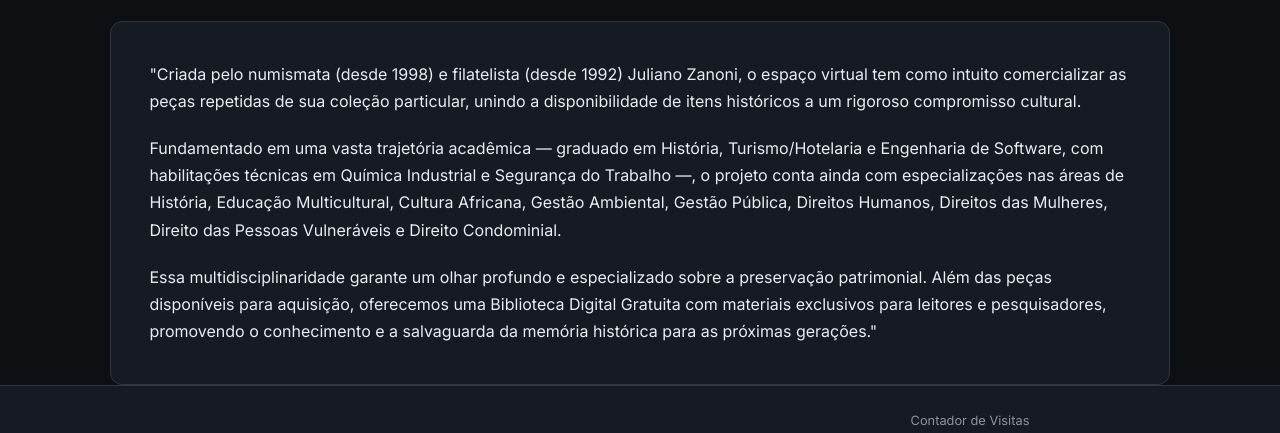
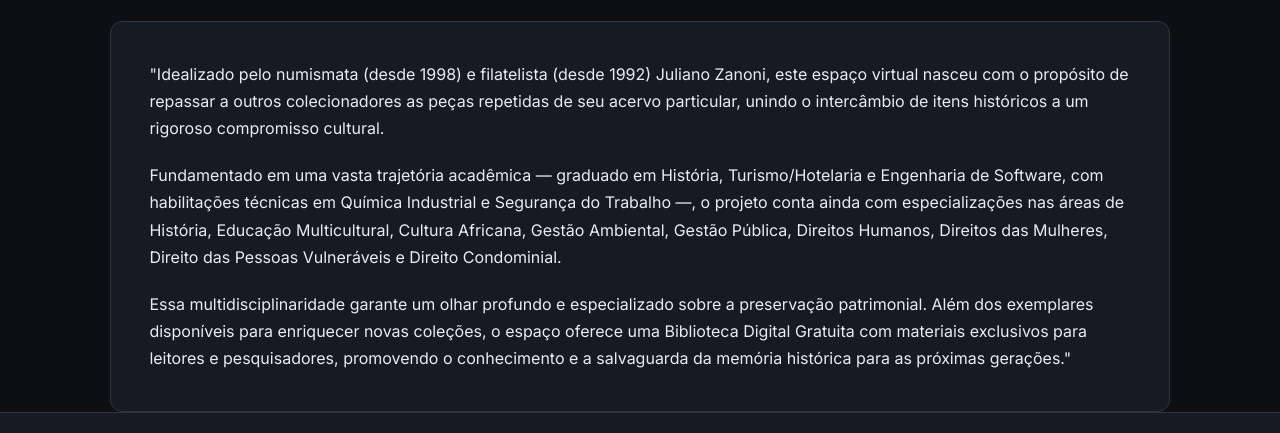
Before and after one commit to zanoniweb/numismaticaloja, a plain HTML site: page index.html in a window 1280 px wide. Shown: the part 301-734 px from the top of the page. Drawn offline with Linux system fonts and the light colour scheme; grey boxes are pictures that could not be loaded.

Commit message:
Add files via upload

```diff
--- a/index.html
+++ b/index.html
@@ -223,9 +223,9 @@ main {
         <section class="about-section">
             <h1 class="page-title">Zanoni Numismática: A origem da loja</h1>
             <div class="content-card">
-                <p>"Criada pelo numismata (desde 1998) e filatelista (desde 1992) Juliano Zanoni, o espaço virtual tem como intuito comercializar as peças repetidas de sua coleção particular, unindo a disponibilidade de itens históricos a um rigoroso compromisso cultural.</p>
-                <p>Fundamentado em uma vasta trajetória acadêmica — graduado em História, Turismo/Hotelaria e Engenharia de Software, com habilitações técnicas em Química Industrial e Segurança do Trabalho —, o projeto conta ainda com especializações nas áreas de História, Educação Multicultural, Cultura Africana, Gestão Ambiental, Gestão Pública, Direitos Humanos, Direitos das Mulheres, Direito das Pessoas Vulneráveis e Direito Condominial.</p>
-                <p>Essa multidisciplinaridade garante um olhar profundo e especializado sobre a preservação patrimonial. Além das peças disponíveis para aquisição, oferecemos uma Biblioteca Digital Gratuita com materiais exclusivos para leitores e pesquisadores, promovendo o conhecimento e a salvaguarda da memória histórica para as próximas gerações."</p>
+               <p>"Idealizado pelo numismata (desde 1998) e filatelista (desde 1992) Juliano Zanoni, este espaço virtual nasceu com o propósito de repassar a outros colecionadores as peças repetidas de seu acervo particular, unindo o intercâmbio de itens históricos a um rigoroso compromisso cultural.</p>
+               <p>Fundamentado em uma vasta trajetória acadêmica — graduado em História, Turismo/Hotelaria e Engenharia de Software, com habilitações técnicas em Química Industrial e Segurança do Trabalho —, o projeto conta ainda com especializações nas áreas de História, Educação Multicultural, Cultura Africana, Gestão Ambiental, Gestão Pública, Direitos Humanos, Direitos das Mulheres, Direito das Pessoas Vulneráveis e Direito Condominial.</p>
+               <p>Essa multidisciplinaridade garante um olhar profundo e especializado sobre a preservação patrimonial. Além dos exemplares disponíveis para enriquecer novas coleções, o espaço oferece uma Biblioteca Digital Gratuita com materiais exclusivos para leitores e pesquisadores, promovendo o conhecimento e a salvaguarda da memória histórica para as próximas gerações."</p>
             </div>
         </section>
     </main>
```
